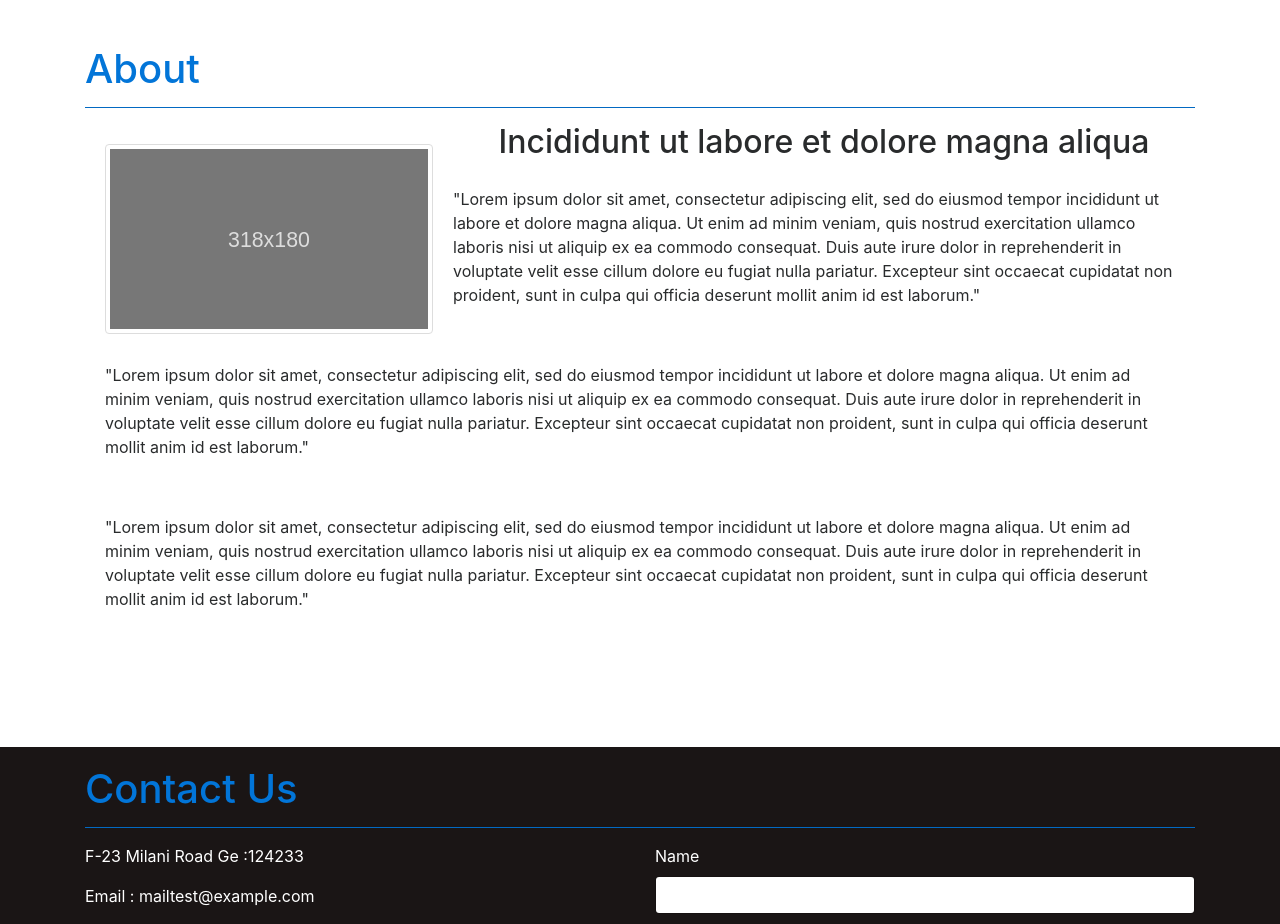
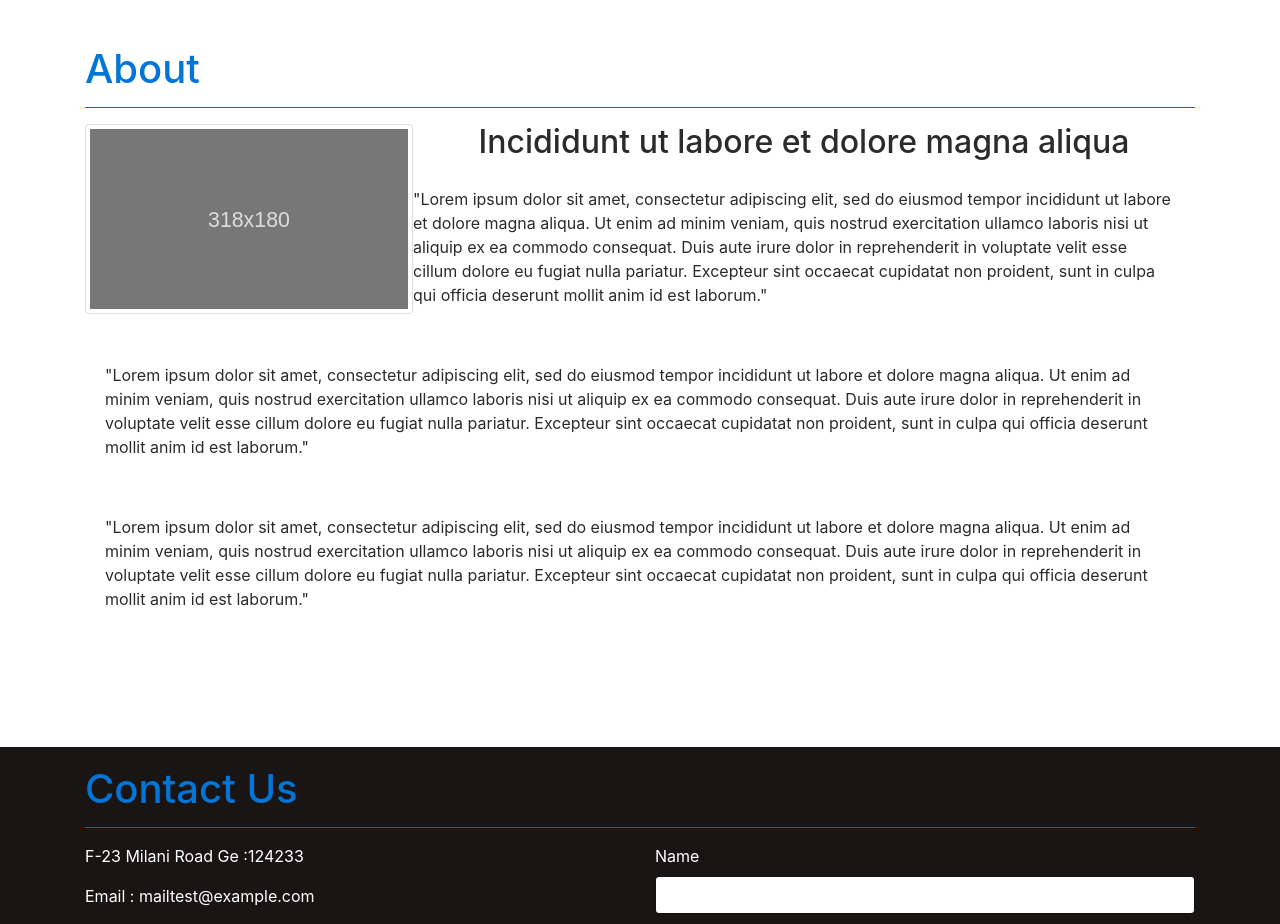
Before and after one commit to skcals/skcals-web-theme, a plain HTML site: page index.html in a window 1280 px wide. Shown: the part 3420-4344 px from the top of the page. Drawn offline with Linux system fonts and the light colour scheme; a web font is replaced by a local one.

Commit message:
Update style.css

```diff
--- a/css/style.css
+++ b/css/style.css
@@ -125,9 +125,7 @@ li{
 
 /* about */
 
-.about img{
-    margin: 20px;
-}
+
 
 .about-text p{
   padding: 20px;
```
